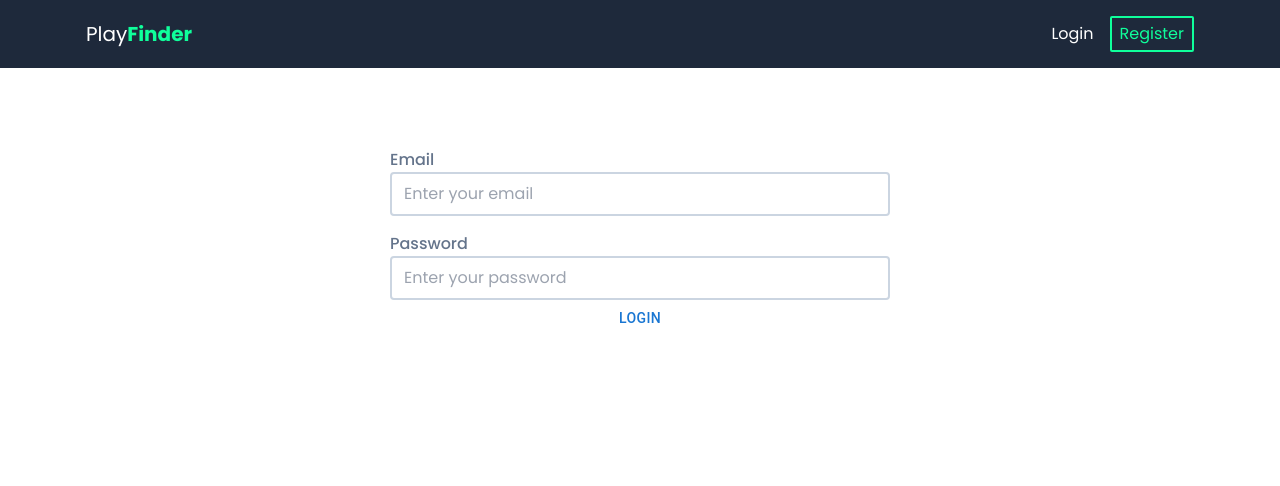
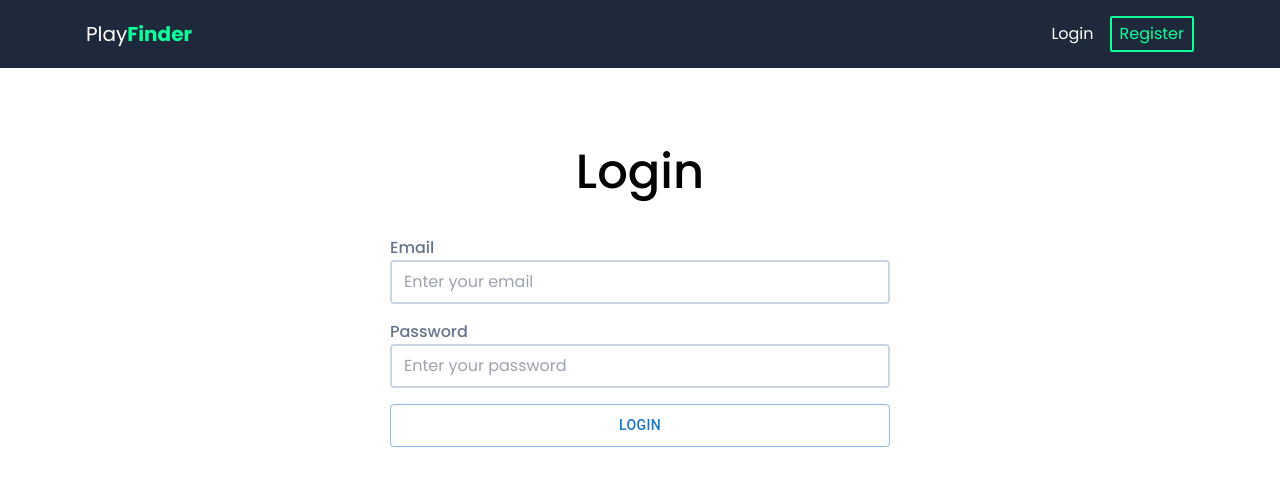
Before and after one commit to wassim-triki/sports-finder, a React (Vite) app in the folder frontend/: page /login in a window 1280 px wide. Shown: the top 486 px of the page. Built offline with nearby package versions, Linux system fonts and the light colour scheme.

Commit message:
add styles to from buttons

```diff
--- a/frontend/src/components/LoginForm.tsx
+++ b/frontend/src/components/LoginForm.tsx
@@ -35,8 +35,18 @@ const LoginForm = () => {
   return (
     <Container>
       <div className="mx-auto mt-20 sm:max-w-[500px]">
+        <h3 className="text-5xl mb-10 text-center font-medium">Login</h3>
         <UserForm onSubmit={onSubmit} inputs={inputs} schema={loginSchema}>
-          <Button type="submit">Login</Button>
+          <Button
+            variant="outlined"
+            sx={{
+              py: 1,
+              mt: 2,
+            }}
+            type="submit"
+          >
+            Login
+          </Button>
         </UserForm>
       </div>
     </Container>
--- a/frontend/src/components/Register.tsx
+++ b/frontend/src/components/Register.tsx
@@ -23,6 +23,7 @@ export default function Register() {
   return (
     <Container>
       <div className="mx-auto mt-20 sm:max-w-[500px]">
+        <h3 className="text-5xl mb-10 text-center font-medium">Register</h3>
         <Box sx={{ width: '100%', margin: 'auto' }}>
           <Stepper activeStep={activeStep}>
             {steps.map((label, index) => {
--- a/frontend/src/layouts/RegisterForm.tsx
+++ b/frontend/src/layouts/RegisterForm.tsx
@@ -29,12 +29,12 @@ const RegisterForm = ({ onSubmit, inputs, schema }: Props) => {
           Back
         </Button>
         <Box sx={{ flex: '1 1 auto' }} />
-        {isStepOptional(activeStep) && (
+        {/* {isStepOptional(activeStep) && (
           <Button color="inherit" onClick={handleSkip} sx={{ mr: 1 }}>
             Skip
           </Button>
-        )}
-        <Button type="submit">
+        )} */}
+        <Button variant="contained" type="submit">
           {activeStep === steps.length - 1 ? 'Finish' : 'Next'}
         </Button>
       </Box>
```
